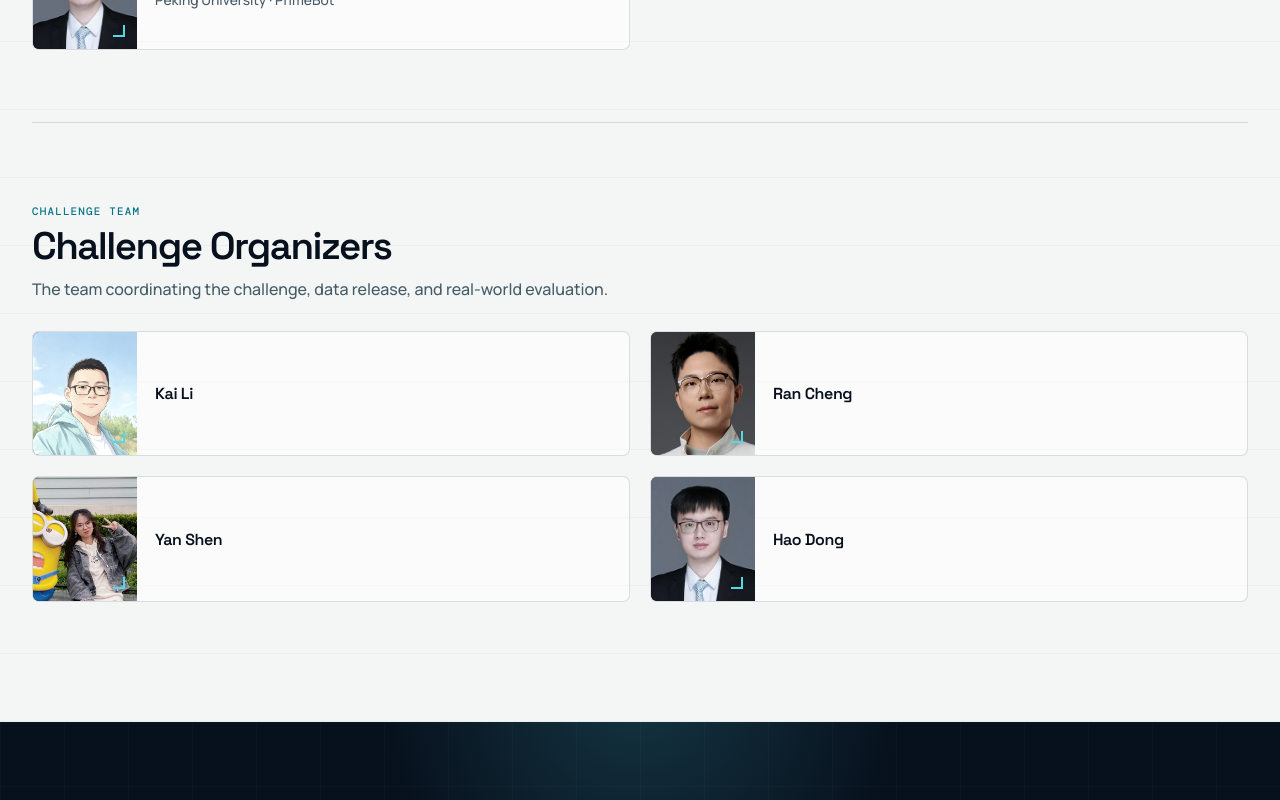
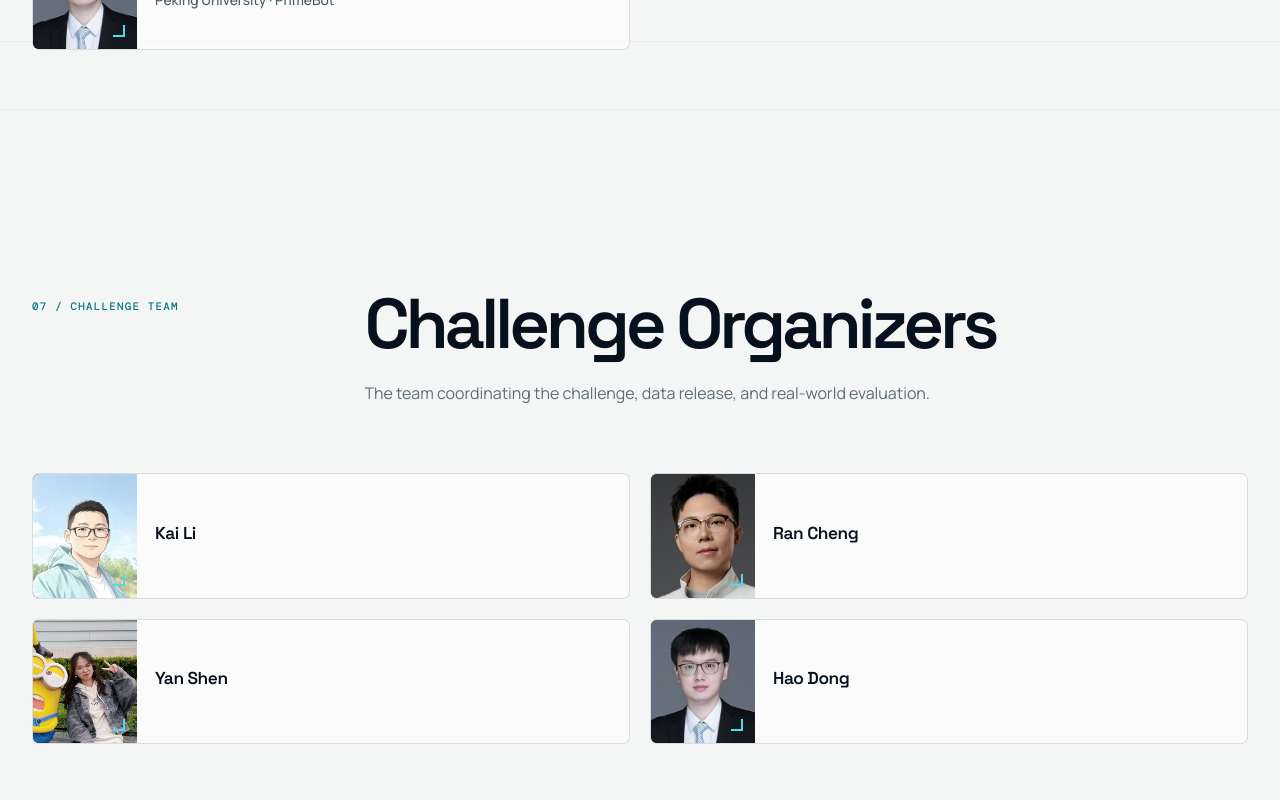
Before and after one commit to bimanual-robot-learning/bimanual-robot-learning.github.io, a React (Vite) app: page / in a window 1280 px wide. Shown: the part 9400-10200 px from the top of the page. Built offline with nearby package versions, Linux system fonts and the light colour scheme.

Commit message:
feat: separate challenge organizer team

```diff
--- a/src/App.tsx
+++ b/src/App.tsx
@@ -48,7 +48,7 @@ function PersonCard({
     .split(' ')
     .map((part) => part[0])
     .join('')
-  const NameHeading = kind === 'challenge-organizer' ? 'h4' : 'h3'
+  const NameHeading = 'h3'
 
   return (
     <article className={`person-card person-card--${kind}`} data-testid={`${kind}-card`}>
@@ -497,10 +497,15 @@ function App() {
 
         <ChallengeSection />
 
-        <section className="section section--organizers" id="organizers" aria-labelledby="organizers-title">
+        <section
+          className="section section--organizers"
+          id="organizers"
+          aria-labelledby="organizers-title"
+          data-testid="workshop-organizers"
+        >
           <div className="page-width">
             <div className="section-heading">
-              <p className="section-index">06 / Team</p>
+              <p className="section-index">06 / Workshop Team</p>
               <div>
                 <h2 id="organizers-title">Workshop Organizers</h2>
                 <p className="section-description">
@@ -515,20 +520,26 @@ function App() {
                 <PersonCard key={organizer.name} person={organizer} kind="organizer" />
               ))}
             </div>
+          </div>
+        </section>
 
         <section
-              className="challenge-organizers"
+          className="section section--challenge-organizers"
+          id="challenge-organizers"
           aria-labelledby="challenge-organizers-title"
           data-testid="challenge-organizers"
         >
-              <header>
-                <p className="eyebrow">Challenge team</p>
-                <h3 id="challenge-organizers-title">Challenge Organizers</h3>
-                <p>
+          <div className="page-width">
+            <div className="section-heading">
+              <p className="section-index">07 / Challenge Team</p>
+              <div>
+                <h2 id="challenge-organizers-title">Challenge Organizers</h2>
+                <p className="section-description">
                   The team coordinating the challenge, data release, and real-world
                   evaluation.
                 </p>
-              </header>
+              </div>
+            </div>
 
             <div className="challenge-organizer-grid">
               {challengeOrganizers.map((organizer) => (
@@ -539,7 +550,6 @@ function App() {
                 />
               ))}
             </div>
-            </section>
           </div>
         </section>
       </main>
```
Also changed, not shown: 1 other file (tests, documents, lock files or other folders). Lines whose indentation alone changed are shown as unchanged.
